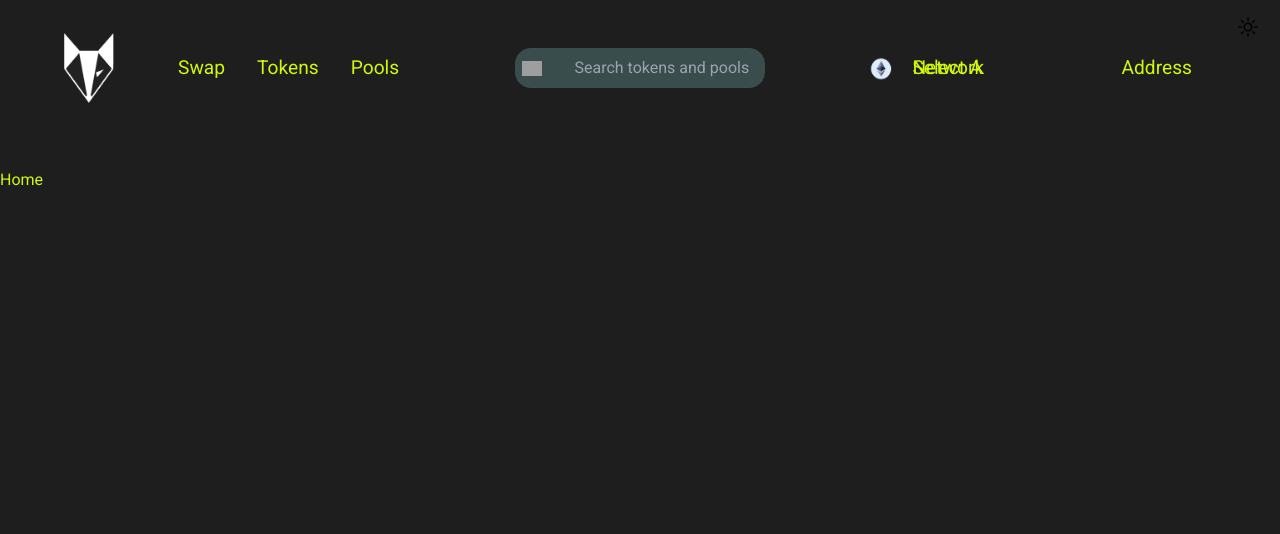
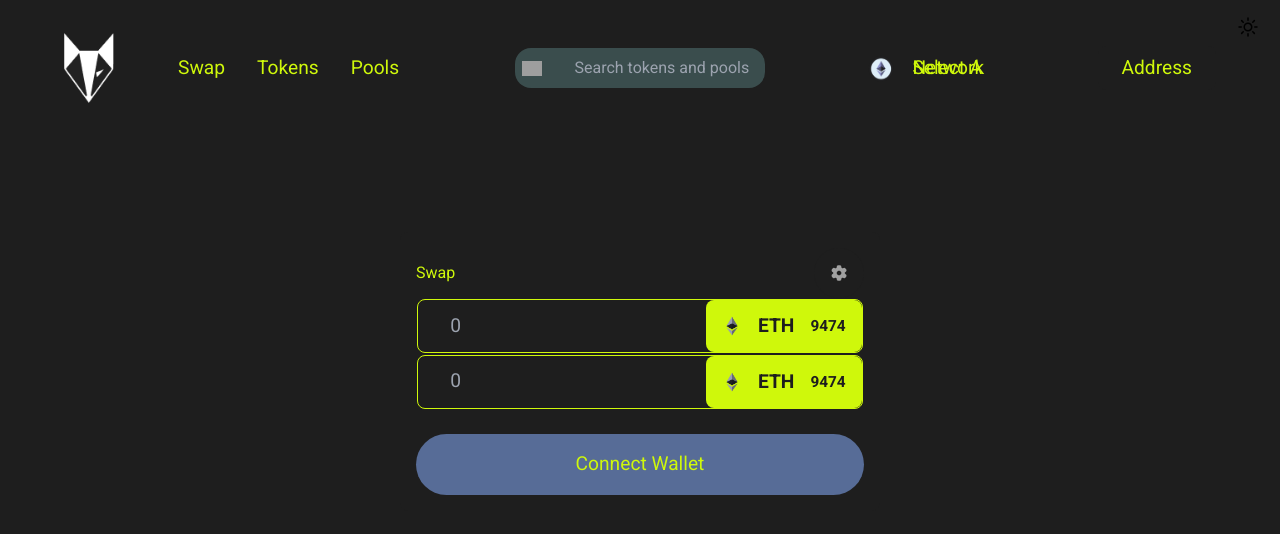
Before and after one commit to t9fiction/Tumble-Swap, a Next.js app: page / in a window 1280 px wide. Shown: the top 534 px of the page. Built offline with nearby package versions, Linux system fonts and the light colour scheme; grey boxes are pictures that could not be loaded.

Commit message:
Token done

```diff
--- a/src/app/layout.tsx
+++ b/src/app/layout.tsx
@@ -3,6 +3,7 @@ import { Roboto, Poppins } from "next/font/google";
 import "./global.css";
 import { Navbar } from "@/components";
 import { ThemeProvider } from "@/context/ThemeProvider";
+import { GlobalProvider } from "@/context/GlobalContext";
 
 const poppins = Poppins({
   subsets: ["latin"],
@@ -31,12 +32,14 @@ export default function RootLayout({
   return (
     <html lang="en">
       <body className={`antialiased`}>
+        <GlobalProvider>
           <ThemeProvider>
             <Navbar />
             <div className="container mx-auto w-full py-8">
               {children}
             </div>
           </ThemeProvider>
+        </GlobalProvider>
       </body>
     </html>
   );
--- a/src/app/page.tsx
+++ b/src/app/page.tsx
@@ -1,9 +1,10 @@
+import { Hero } from "@/components";
 import Image from "next/image";
 
 export default function Home() {
   return (
     <div className="">
-      Home
+      <Hero accounts="Hey" tokenData="Data" />
     </div>
   );
 }
--- a/src/components/Hero/Hero.module.css
+++ b/src/components/Hero/Hero.module.css
@@ -0,0 +1,78 @@
+.HeroSection{
+    width: 90%;
+    margin: 2rem auto;
+    display: flex;
+    align-items: center;
+    justify-content: center;
+    position: relative;
+}
+
+.HeroSection_box{
+    margin-top: 2rem;
+    background-color: var(--background);
+    padding: 1rem;
+    border-radius: .5rem;
+    width: 30rem;
+}
+
+.HeroSection_box_heading{
+    display: flex;
+    align-items: center;
+    justify-content: space-between;
+}
+
+.HeroSection_box_input{
+    display: flex;
+    align-items: center;
+    justify-content: space-between;
+    border: 1px solid var(--foreground);
+    border-radius: .5rem;
+    padding-left: 2rem;
+    margin: 1pt;
+}
+
+.HeroSection_box_input input{
+    border: 0;
+    outline: 0;
+    background-color: transparent;
+    color: var(--foreground);
+    font-size: 1.2rem;
+
+}
+
+.HeroSection_box_input button{
+    display: flex;
+    align-items: center;
+    justify-content: space-between;
+    gap: 1rem;
+    line-height: 0;
+    background-color: var(--foreground);
+    color: var(--background);
+    padding: 1rem;
+    font-weight: 700;
+    font-size: 1.2rem;
+    border-radius: .5rem;
+}
+
+.HeroSection_box_btn{
+    background-color: var(--primary);
+    border: 0;
+    outline: 0;
+    width: 100%;
+    margin-top: 1.5rem;
+    padding: 1rem;
+    border-radius: 2rem;
+    font-size: 1.2rem;
+}
+
+@media only screen and (max-width: 35em){
+    .HeroSection{
+        width: 95%;
+    }
+    .HeroSection_box{
+        width: 95%;
+    }
+    .HeroSection_box_input input{
+        width: 50%;
+    }
+}
--- a/src/components/Hero/Hero.tsx
+++ b/src/components/Hero/Hero.tsx
@@ -1,12 +1,96 @@
-import React from 'react'
-import styles from "./HeroSection.module.css"
+'use client'
+import React, { useState } from 'react';
+import styles from './Hero.module.css';
+import images from '../../assets/index'; // Ensure this exists and is valid
+import { Search, Token } from '../index'; // Ensure the Search component is valid and properly imported
+import Image from 'next/image';
 
-const Hero = () => {
-  return (
-    <div>
-
-    </div>
-  )
+interface HeroProps {
+  accounts: string; // Props should match the types you're passing
+  tokenData: string;
 }
 
-export default Hero
+interface Token {
+  name: string;
+  image: string;
+}
+
+const Hero: React.FC<HeroProps> = ({ accounts, tokenData }) => {
+  const [openSetting, setOpenSetting] = useState(false);
+  const [openToken, setOpenToken] = useState(false);
+  const [openTokenTwo, setOpenTokenTwo] = useState(false);
+
+  const [tokenOne, setTokenOne] = useState<Token>({ name: '', image: '' });
+  const [tokenTwo, setTokenTwo] = useState<Token>({ name: '', image: '' });
+
+  return (
+    <div className={`${styles.HeroSection}`}>
+      <div className={styles.HeroSection_box}>
+        <div className={styles.HeroSection_box_heading}>
+          <p>
+            Swap
+          </p>
+          <div className={styles.HeroSection_box_heading_img}>
+            <Image src={images.close} alt='close' width={50} height={50} onClick={() => setOpenSetting(true)} />
+          </div>
+        </div>
+        <div className={styles.HeroSection_box_input}>
+
+          <input type="text" placeholder='0' />
+          <button onClick={() => setOpenToken(true)}>
+            <Image src={tokenOne.image || images.etherlogo} alt='ether' width={20} height={20} />
+            {tokenOne.name || 'ETH'}
+            <small>
+              9474
+            </small>
+          </button>
+        </div>
+        <div className={styles.HeroSection_box_input}>
+
+          <input type="text" placeholder='0' />
+          <button onClick={() => setOpenToken(true)}>
+            <Image src={tokenTwo.image || images.etherlogo} alt='ether' width={20} height={20} />
+            {tokenTwo.name || 'ETH'}
+            <small>
+              9474
+            </small>
+          </button>
+        </div>
+
+        {
+          accounts ? (
+            <button className={styles.HeroSection_box_btn}>
+              Connect Wallet
+            </button>
+          ) : (
+            <button className={styles.HeroSection_box_btn} onClick={()=>{}}>
+              Swap
+            </button>
+          )
+        }
+
+      </div>
+      { openSetting && <Token setOpenSetting={setOpenSetting} />}
+      {
+        openToken && (
+          <Search
+            openToken={setOpenToken}
+            tokens={setTokenOne}
+            tokenData={tokenData}
+          />
+        )
+      }
+      {
+        openToken && (
+          <Search
+            openToken={setOpenTokenTwo}
+            tokens={setTokenTwo}
+            tokenData={tokenData}
+          />
+        )
+      }
+    </div>
+  );
+};
+
+export default Hero;
--- a/src/components/Search/Search.tsx
+++ b/src/components/Search/Search.tsx
@@ -1,11 +1,18 @@
-import React from 'react'
+// Define types for the props passed to Search
+interface SearchProps {
+  openToken: React.Dispatch<React.SetStateAction<boolean>>; // Function to update the state
+  tokens: React.Dispatch<React.SetStateAction<{ name: string; image: string }>>; // Function to update token
+  tokenData: string; // Data for tokens
+}
 
-const Search = () => {
+// Define the Search component
+const Search: React.FC<SearchProps> = ({ openToken, tokens, tokenData }) => {
   return (
     <div>
+      <p>Token Data: {tokenData}</p>
+      <button onClick={() => openToken(false)}>Close</button>
+    </div>
+  );
+};
 
-    </div>
-  )
-}
-
-export default Search
+export default Search;
--- /dev/null
+++ b/src/components/Token/Token.module.css
@@ -0,0 +1,71 @@
+.Token{
+    position: absolute;
+    margin: 0 auto;
+    background-color: var(--background);
+    padding: 2rem;
+    border-radius: .5rem;
+    width: 30rem;
+    height: 25rem;
+
+}
+
+.Token_box_heading{
+    display: flex;
+    align-items: center;
+    justify-content: space-between;
+
+}
+
+.Token_box h2{
+    font-size: 1.2rem;
+    line-height: 0;
+}
+
+.Token_box_para{
+    display: flex;
+    align-items: center;
+    gap: 1rem;
+
+}
+
+.Token_box_input{
+    display: flex;
+    gap: 1rem;
+    align-items: center;
+
+}
+
+.Token_box_input button{
+    background-color: var(--foreground);
+    border: 0;
+    outline: 0;
+    padding: .5rem 1rem;
+    border-radius: .5rem;
+    font-size: 900;
+    font-size: 1rem;
+    cursor: pointer;
+}
+
+.Token_box_input input{
+    background-color: transparent;
+    border: 0;
+    outline: 0;
+    width: 80%;
+    border: 1px solid var(--foreground);
+    padding: .5rem 1rem;
+    border-radius: .5rem;
+    text-align: end;
+    color: var(--foreground);
+}
+
+.Token_box_toggle{
+    display: flex;
+    align-items: center;
+    justify-content: space-between;
+}
+
+@media only screen and (max-width: 35em){
+    .Token{
+        width: 100%;
+    }
+}
--- /dev/null
+++ b/src/components/Token/Token.tsx
@@ -0,0 +1,52 @@
+import images from '../../assets'
+import style from './Token.module.css'
+import { Toggle } from '../index'
+import Image from 'next/image';
+
+interface TokenProps {
+  setOpenSetting: React.Dispatch<React.SetStateAction<boolean>>; // Correct type for setOpenSetting
+}
+
+
+const Token: React.FC<TokenProps> = ({ setOpenSetting }) => {
+  return (
+    <div className={style.Token}>
+      <div className={style.Token_box}>
+        <div className={style.Token_box_heading}>
+
+          <h4>Settings</h4>
+          <Image src={images.close} alt="close" width={50} height={50} onClick={() => setOpenSetting(false)} />
+        </div>
+
+        <p className={style.Token_box_para}>
+          Slippage tolerance {''}
+          <Image src={images.lock} alt='img' width={20} height={20} />
+        </p>
+
+        <div className={style.Token_box_input}>
+          <button>Auto</button>
+          <input type="text" name="" id="" placeholder='0.10%' />
+        </div>
+
+        <p className={style.Token_box_para}>
+          Slippage tolerance {''}
+          <Image src={images.lock} alt='img' width={20} height={20} />
+        </p>
+
+        <div className={style.Token_box_input}>
+          <input type="text" name="" id="" placeholder='0.10%' />
+          <button>minutes</button>
+        </div>
+        <div>Interface Setting</div>
+        <div className={style.Token_box_toggle}>
+          <p className={style.Token_box_para}>
+            Transaction deadline
+          </p>
+          <Toggle />
+        </div>
+      </div>
+    </div>
+  );
+};
+
+export default Token;
--- a/src/components/index.tsx
+++ b/src/components/index.tsx
@@ -5,5 +5,6 @@ import Search from "./Search/Search";
 import Toggle from "./Toggle/Toggle";
 import TokenList from "./TokenList/TokenList";
 import Footer from "./Footer/Footer";
+import Token from "./Token/Token";
 
-export { Hero, Modal, Navbar, Search, Toggle, TokenList, Footer };
+export { Hero, Modal, Navbar, Search, Toggle, Token, TokenList, Footer };
--- /dev/null
+++ b/src/context/GlobalContext.tsx
@@ -0,0 +1,38 @@
+'use client'; // Required for client-side context usage
+
+import React, { createContext, useContext, useState, ReactNode } from 'react';
+
+// Define the shape of the context's data
+interface GlobalContextType {
+  user: string | null; // Example: current user
+  setUser: (user: string | null) => void; // Function to update user
+  counter: number; // Example: counter state
+  incrementCounter: () => void; // Function to increment counter
+}
+
+// Create the context with default values
+const GlobalContext = createContext<GlobalContextType | undefined>(undefined);
+
+// Create a provider component
+export const GlobalProvider = ({ children }: { children: ReactNode }) => {
+  const [user, setUser] = useState<string | null>(null);
+  const [counter, setCounter] = useState<number>(0);
+
+  // Function to increment the counter
+  const incrementCounter = () => setCounter((prev) => prev + 1);
+
+  return (
+    <GlobalContext.Provider value={{ user, setUser, counter, incrementCounter }}>
+      {children}
+    </GlobalContext.Provider>
+  );
+};
+
+// Custom hook to use the GlobalContext
+export const useGlobalContext = (): GlobalContextType => {
+  const context = useContext(GlobalContext);
+  if (!context) {
+    throw new Error('useGlobalContext must be used within a GlobalProvider');
+  }
+  return context;
+};
```
Also changed, not shown: src/components/NavBar/NavBar.tsx (+5 -5 lines). Lines whose indentation alone changed are shown as unchanged.
